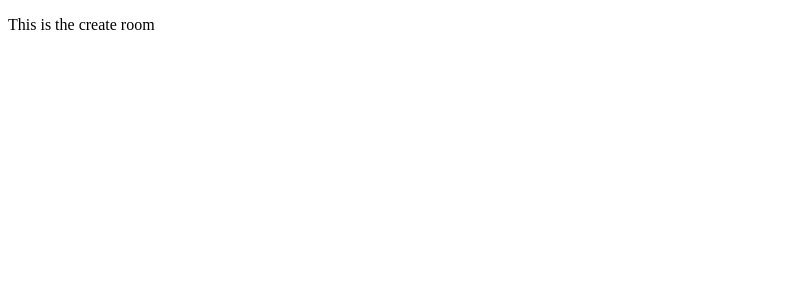
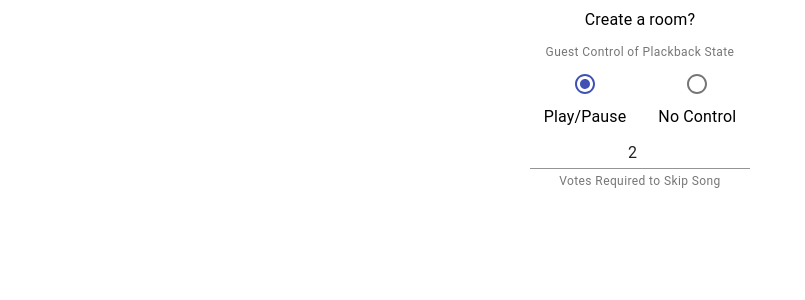
Before and after one commit to olikigotho/music_controller, a React app in the folder frontend/: page /create in a window 1280 px wide. Shown: the top 300 px of the page, without its empty margins (0-805 px from the left). Built offline with nearby package versions, Linux system fonts and the light colour scheme; the HTML template or start-up script is replaced by a standard one.

Commit message:
Got to 11:56 in tutorial #6

```diff
--- a/frontend/src/components/App.js
+++ b/frontend/src/components/App.js
@@ -9,7 +9,9 @@ import {BrowserRouter as Router, Route, Routes, Link, Redirect } from "react-rou
 const App = () => {
     const [content, setContent] = useState("Testing Now!")
     return (// JSX code representing the content to be rendered
-        <Home />
+        <div>
+            <Home />
+        </div>
     );
 };
 
--- a/frontend/src/components/Create.js
+++ b/frontend/src/components/Create.js
@@ -1,8 +1,66 @@
 import React, { setState } from "react";
+import { Link } from "react-router-dom";
+import {
+    Button, Grid, Typography, TextField, FormHelperText,
+    FormControl, Radio, RadioGroup, FormControlLabel, FormLabel
+} from "@material-ui/core";
+
 
 const Create = () => {
+    const defaultVotes = 2;
+
     return(
-        <p>This is the create room</p>
+        // number of pixels multiplied by 8 is the number in the grid
+        // 12 is the maximum number of spaces
+        <Grid container spacing={1}>
+            <Grid item xs={12} align="center">
+                <Typography component="h4" vairant="h4">
+                    Create a room?
+                </Typography>
+            </Grid>
+            <Grid item xs={12} align="center">
+                <FormControl component="fieldset" >
+                    <FormHelperText >
+                        <div align="center">
+                            Guest Control of Plackback State
+                        </div>
+                    </FormHelperText>
+                    <RadioGroup row defaultValue="true">
+                        <FormControlLabel
+                            value="true"
+                            control={ <Radio color="primary" />}
+                            label="Play/Pause"
+                            labelPlacement = "bottom"
+                        />
+                        <FormControlLabel
+                            value="false"
+                            control={ <Radio color="secondary" />}
+                            label="No Control"
+                            labelPlacement = "bottom"
+                        />
+                    </RadioGroup>
+                </FormControl>
+            </Grid>
+            <Grid item xs={12} align="center">
+                <FormControl>
+                    <TextField
+                        required={ true }
+                        type="number"
+                        defaultValue={ defaultVotes }
+                        inputProps={{
+                            min: 1,
+                            style: { textAlign: "center" },
+                        }}
+                    />
+                    <FormHelperText>
+                        <div align = "center">
+                            Votes Required to Skip Song
+                        </div>
+                    </FormHelperText>
+
+                </FormControl>
+            </Grid>
+        </Grid>
     );
 }
 
--- a/frontend/templates/frontend/index.html
+++ b/frontend/templates/frontend/index.html
@@ -10,6 +10,7 @@
         <link rel="stylesheet" type="text/css" href="{% static "css/index.css" %}" /> <!-- Link to a CSS file for styling -->
     </head>
     <body>
+        <script src="/static/frontend/main.js"></script>
         <div id="main"> <!-- Main container div -->
             <div id="app"></div> <!-- Div with the id "app" where the React app will be rendered -->
         </div>
```
